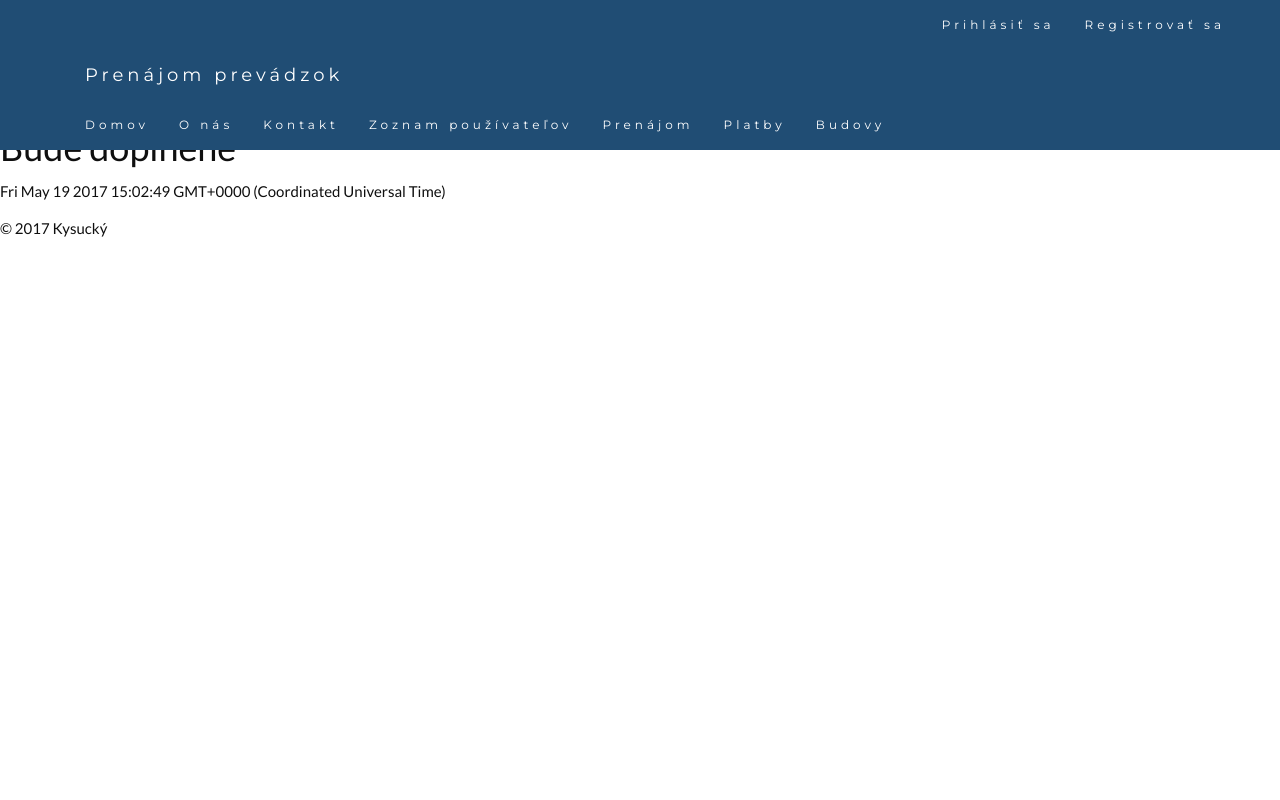
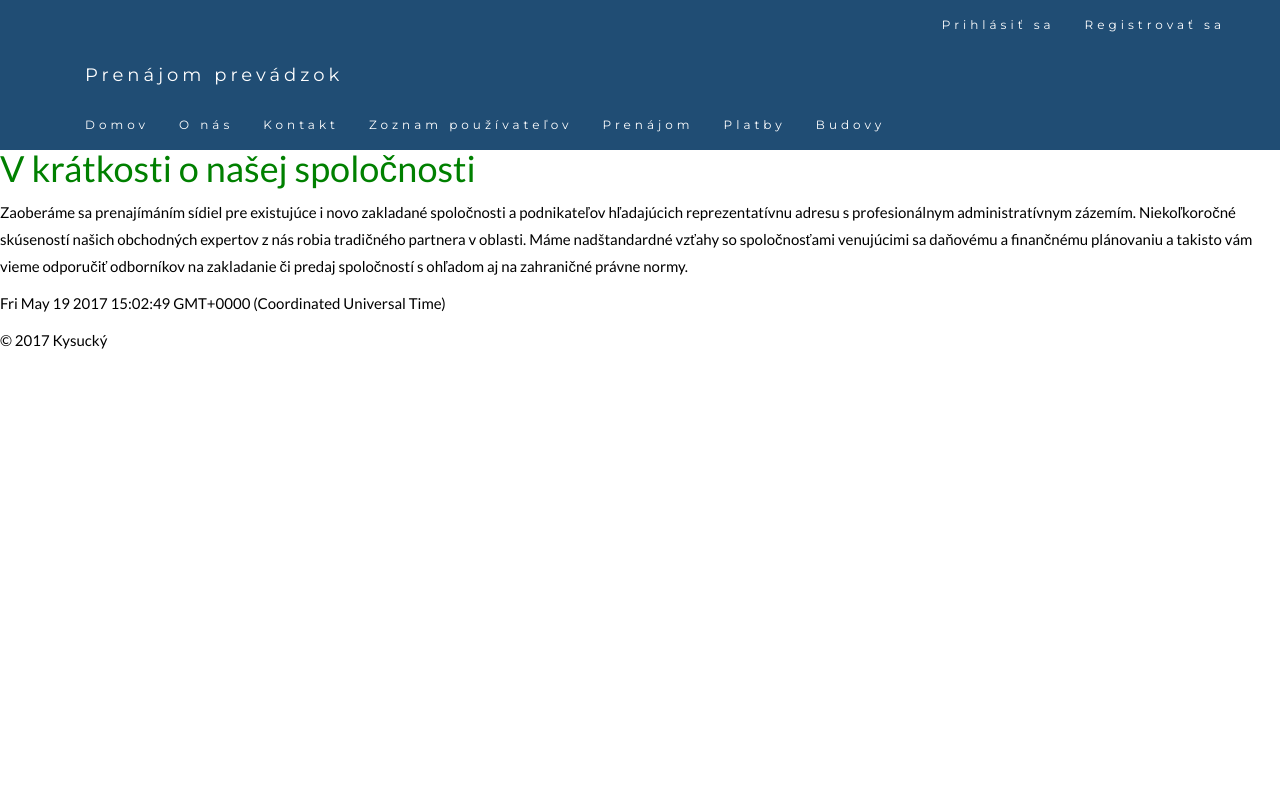
Before and after one commit to 8brano7/Prenajom, a CodeIgniter app: page /Prenajom/index.php/home/about in a window 1280 px wide. Run offline with CodeIgniter, Linux system fonts and the light colour scheme; some libraries are stand-ins or nearby versions.

Commit message:
Doplnený text "O nás"

```diff
--- a/application/views/about.php
+++ b/application/views/about.php
@@ -1 +1,25 @@
-<h1>Bude doplnené</h1>
+<HR>
+<!DOCTYPE html>
+<html>
+<head>
+    <style>
+        body {
+            color: black;
+        }
+
+        h1 {
+            color: green;
+        }
+    </style>
+</head>
+<body>
+
+<h1>V krátkosti o našej spoločnosti</h1>
+<p>Zaoberáme sa prenajímáním sídiel pre existujúce i novo zakladané spoločnosti a podnikateľov
+    hľadajúcich reprezentatívnu adresu s profesionálnym administratívnym zázemím.
+    Niekoľkoročné skúseností našich obchodných expertov z nás robia tradičného partnera v oblasti.
+    Máme nadštandardné vzťahy so spoločnosťami venujúcimi sa daňovému a finančnému plánovaniu a takisto
+    vám vieme odporučiť odborníkov na zakladanie či predaj spoločností s ohľadom aj na zahraničné právne normy.</p>
+
+</body>
+</html>
```
